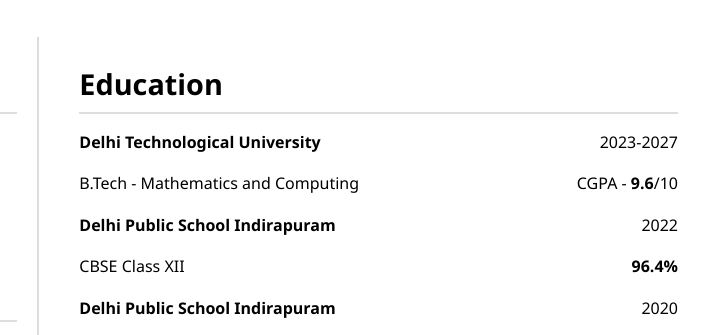
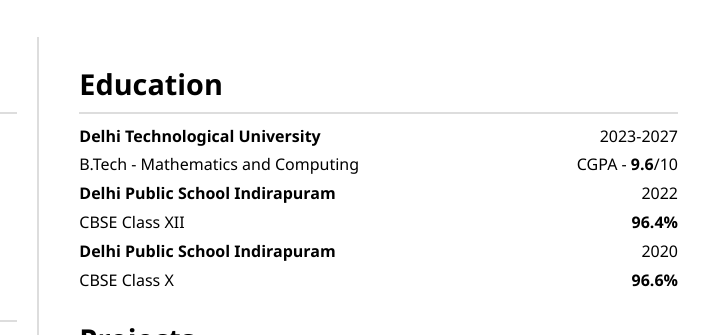
Before and after one commit to NishthaAgrawal26/resume, a plain HTML site: page index.html in a window 1280 px wide. Shown: the part 180-515 px from the top of the page, 442-1151 px from the left. Drawn offline with Linux system fonts and the light colour scheme.

Commit message:
changed spacing

```diff
--- a/style.css
+++ b/style.css
@@ -49,6 +49,13 @@
   section {
     margin-bottom: 30px;
   }
+  .subheading {
+    line-height: 0.8;
+  }
+
+  .details {
+    line-height: 0.8;
+  }
 
   h2 {
     font-size: 1.8rem;
```
